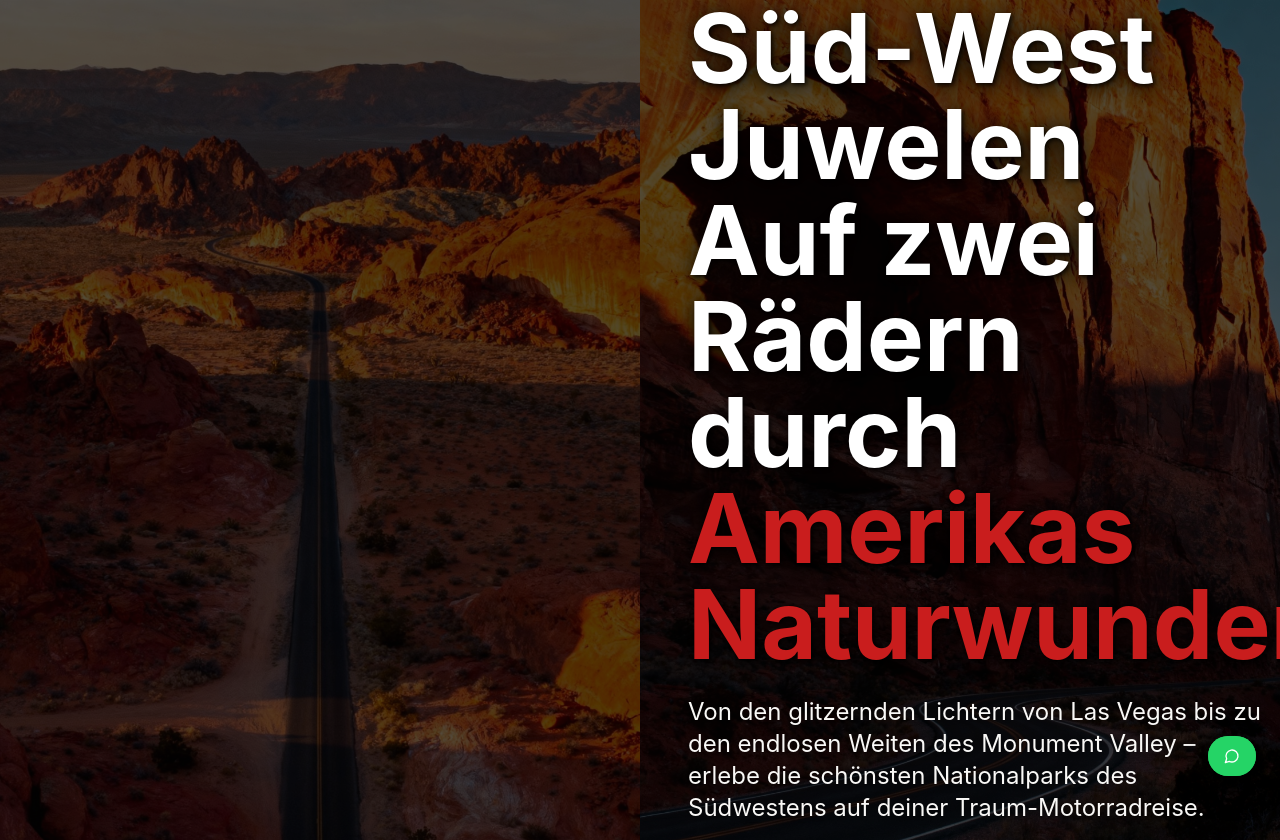
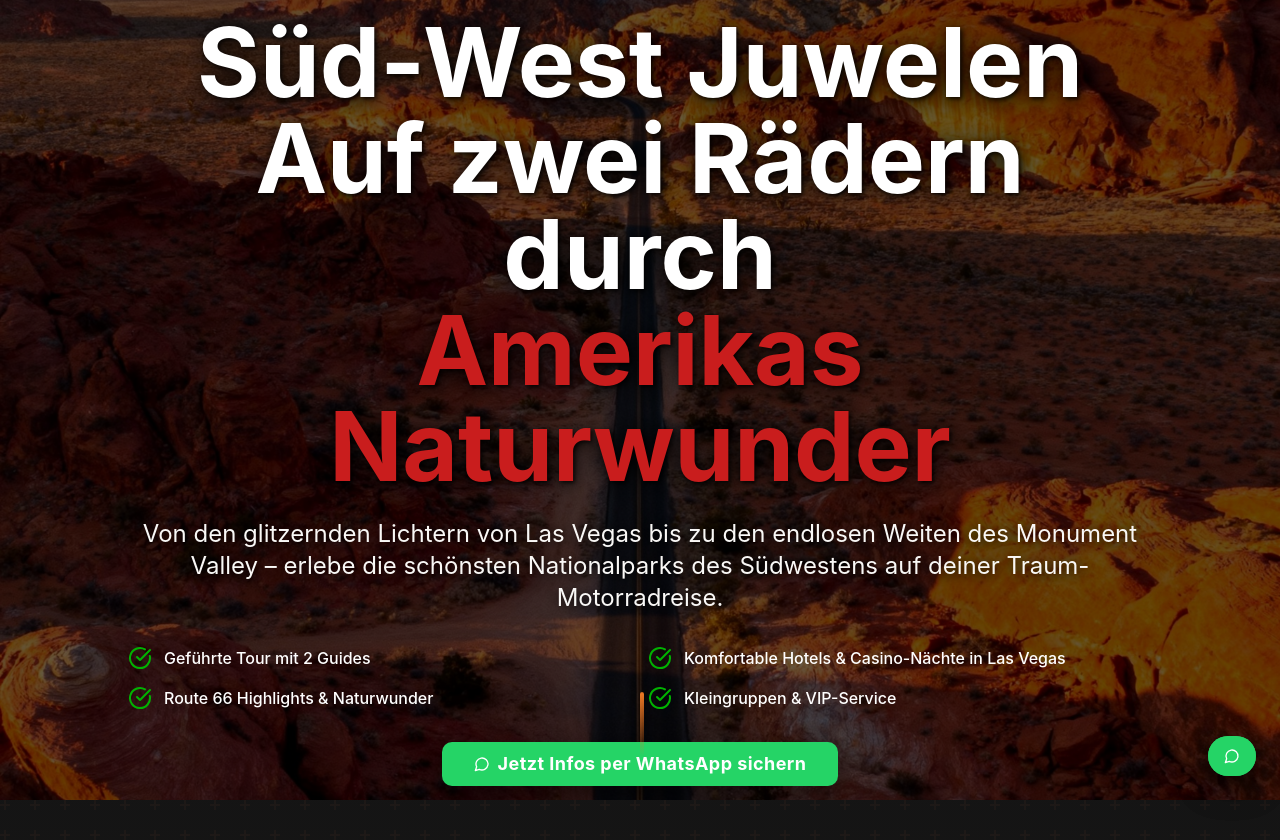
Before and after one commit to langelchristian23-dev/southwest-jewel-ride, a React (Vite) app: page / in a window 1280 px wide. Shown: the top 840 px of the page. Built offline with nearby package versions, Linux system fonts and the light colour scheme; the HTML template or start-up script is replaced by a standard one.

Commit message:
Fix: Adjust header to full width

```diff
--- a/src/components/HeroSection.tsx
+++ b/src/components/HeroSection.tsx
@@ -7,29 +7,18 @@ import zionNationalPark from "@/assets/zion-national-park.jpg";
 export function HeroSection() {
   return (
     <section className="relative min-h-screen hero-gradient overflow-hidden">
-      {/* Background Image Overlay */}
+      {/* Background Image */}
+      <div
+        className="absolute inset-0 bg-cover bg-center"
+        style={{ backgroundImage: `url(${valleyOfFire})` }}
+      ></div>
+
+      {/* Background Overlay */}
       <div className="absolute inset-0 bg-black/60 z-10"></div>
 
-      {/* Hero Images */}
-      <div className="absolute inset-0 grid md:grid-cols-2 gap-0">
-        <div
-          className="bg-cover bg-center opacity-80"
-          style={{ backgroundImage: `url(${valleyOfFire})` }}
-        ></div>
-        <div
-          className="bg-cover bg-center opacity-80 hidden md:block"
-          style={{ backgroundImage: `url(${zionNationalPark})` }}
-        ></div>
-      </div>
-
       {/* Content */}
-      <div className="relative z-20 container mx-auto px-4 min-h-screen flex items-center">
-        <div className="grid md:grid-cols-2 gap-8 items-center w-full">
-          {/* Left side - empty for image showcase on desktop */}
-          <div className="hidden md:block"></div>
-
-          {/* Right side - Content */}
-          <div className="md:pl-8 text-center md:text-left animate-slide-up">
+      <div className="relative z-20 container mx-auto px-4 min-h-screen flex items-center justify-center">
+        <div className="max-w-5xl mx-auto text-center animate-slide-up">
             <h1 className="text-5xl md:text-7xl lg:text-8xl font-bold mb-6 text-epic leading-tight">
               <span className="text-pure-white drop-shadow-[0_2px_10px_rgba(0,0,0,0.8)]">Süd-West Juwelen</span>
               <br />
@@ -59,14 +48,13 @@ export function HeroSection() {
             </div>
 
             {/* CTA Buttons */}
-            <div className="flex flex-col sm:flex-row gap-4 justify-center md:justify-start">
+            <div className="flex flex-col sm:flex-row gap-4 justify-center">
               <WhatsAppButton
                 text="Jetzt Infos per WhatsApp sichern"
                 size="lg"
                 className="text-base sm:text-lg px-6 sm:px-8 py-4 w-full sm:w-auto"
               />
             </div>
-          </div>
         </div>
       </div>
 
```
